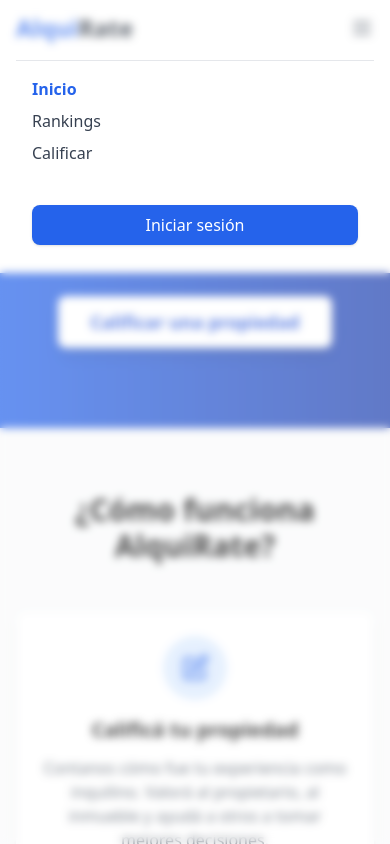
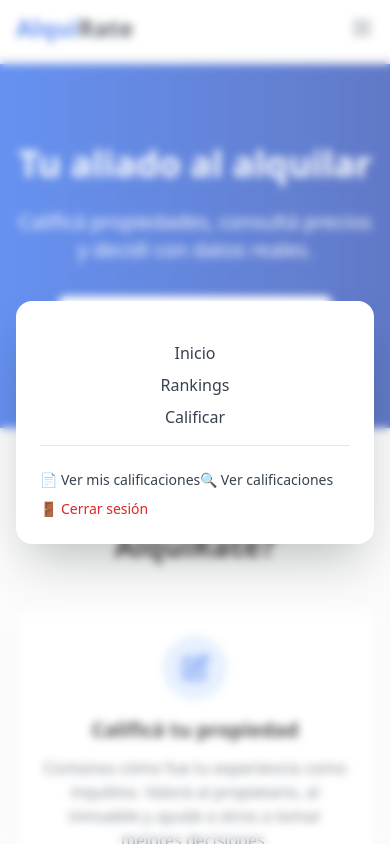
Before and after one commit to BigDataServicesllc/alquiratedocker, a React (Create React App) app in the folder frontend/: page / in a window 390 px wide. Both pictures are taken after a click on the button 362 px from the left and 28 px from the top of the page. Shown: the top 844 px of the page. Built offline with nearby package versions, Linux system fonts and the light colour scheme.

Commit message:
fix: mejoras en la visual del menu en dispositivos moviles

```diff
--- a/frontend/src/components/LayoutHeader.js
+++ b/frontend/src/components/LayoutHeader.js
@@ -7,7 +7,6 @@ const LayoutHeader = ({ currentPage, setCurrentPage, setShowLoginModal }) => {
   const menuRef = useRef(null);
 
   const toggleMenu = () => setIsMenuOpen(!isMenuOpen);
-  const toggleUserMenu = () => setShowUserMenu(!showUserMenu);
 
   useEffect(() => {
     const storedUser = localStorage.getItem("alquirateUser");
@@ -32,7 +31,7 @@ const LayoutHeader = ({ currentPage, setCurrentPage, setShowLoginModal }) => {
   const avatarSrc = user?.photoURL || `https://api.dicebear.com/7.x/initials/svg?seed=${encodeURIComponent(user?.email || 'user')}`;
 
   return (
-    <header className="bg-white shadow-sm fixed top-0 left-0 right-0 z-50">
+    <header className="bg-white shadow-sm fixed top-0 left-0 right-0 z-10">
       <div className="container mx-auto px-4 py-3">
         <div className="flex justify-between items-center">
           <h1
@@ -43,51 +42,26 @@ const LayoutHeader = ({ currentPage, setCurrentPage, setShowLoginModal }) => {
           </h1>
 
           <div className="hidden md:flex items-center space-x-6">
-            <button onClick={() => setCurrentPage('home')} className={`text-gray-600 hover:text-blue-600 transition-colors ${currentPage === 'home' ? 'font-semibold text-blue-600' : ''}`}>Inicio</button>
-            <button onClick={() => setCurrentPage('rankings')} className={`text-gray-600 hover:text-blue-600 transition-colors ${currentPage === 'rankings' ? 'font-semibold text-blue-600' : ''}`}>Rankings</button>
-            <button onClick={() => setCurrentPage('addReview')} className={`text-gray-600 hover:text-blue-600 transition-colors ${currentPage === 'addReview' ? 'font-semibold text-blue-600' : ''}`}>Calificar</button>
+            <button onClick={() => setCurrentPage('home')} className={`text-gray-600 hover:text-blue-600 ${currentPage === 'home' ? 'font-semibold text-blue-600' : ''}`}>Inicio</button>
+            <button onClick={() => setCurrentPage('rankings')} className={`text-gray-600 hover:text-blue-600 ${currentPage === 'rankings' ? 'font-semibold text-blue-600' : ''}`}>Rankings</button>
+            <button onClick={() => setCurrentPage('addReview')} className={`text-gray-600 hover:text-blue-600 ${currentPage === 'addReview' ? 'font-semibold text-blue-600' : ''}`}>Calificar</button>
 
             {user ? (
               <div className="relative" ref={menuRef}>
                 <img
                   src={avatarSrc}
                   alt="avatar"
-                  className="w-9 h-9 rounded-full cursor-pointer border border-gray-300 hover:shadow-md transition"
-                  onClick={toggleUserMenu}
+                  className="w-9 h-9 rounded-full cursor-pointer border border-gray-300"
+                  onClick={() => setShowUserMenu(!showUserMenu)}
                 />
-                <div
-                  className={`absolute right-0 mt-2 w-60 bg-white border border-gray-200 rounded-xl shadow-lg text-sm z-50 transition-all duration-200 ${
-                    showUserMenu ? 'opacity-100 translate-y-0 pointer-events-auto' : 'opacity-0 -translate-y-2 pointer-events-none'
-                  }`}
-                >
-                  <div className="px-4 py-3 border-b text-gray-800">
-                    <p className="font-medium truncate">{user.email}</p>
+                {showUserMenu && (
+                  <div className="absolute right-0 mt-2 w-60 bg-white border rounded-xl shadow-lg text-sm text-gray-700 z-50 p-4">
+                    <div className="font-medium truncate mb-2 text-sm text-gray-900">{user.email}</div>
+                    <button onClick={() => setCurrentPage('myReviews')} className="block px-4 py-2 hover:bg-gray-100 w-full text-left">📄 Ver mis calificaciones</button>
+                    <button onClick={() => setCurrentPage('rankings')} className="block px-4 py-2 hover:bg-gray-100 w-full text-left">🔍 Ver calificaciones</button>
+                    <button onClick={handleLogout} className="block px-4 py-2 text-red-600 hover:bg-gray-100 w-full text-left">🚪 Cerrar sesión</button>
                   </div>
-                  <button
-                    onClick={() => {
-                      setCurrentPage('myReviews');
-                      setShowUserMenu(false);
-                    }}
-                    className="flex items-center gap-2 px-4 py-2 hover:bg-gray-100 w-full text-left"
-                  >
-                    <span className="text-lg">📄</span> Ver mis calificaciones
-                  </button>
-                  <button
-                    onClick={() => {
-                      setCurrentPage('rankings');
-                      setShowUserMenu(false);
-                    }}
-                    className="flex items-center gap-2 px-4 py-2 hover:bg-gray-100 w-full text-left"
-                  >
-                    <span className="text-lg">🔍</span> Ver calificaciones
-                  </button>
-                  <button
-                    onClick={handleLogout}
-                    className="flex items-center gap-2 px-4 py-2 text-red-600 hover:bg-gray-100 w-full text-left"
-                  >
-                    <span className="text-lg">🚪</span> Cerrar sesión
-                  </button>
-                </div>
+                )}
               </div>
             ) : (
               <button
@@ -106,43 +80,32 @@ const LayoutHeader = ({ currentPage, setCurrentPage, setShowLoginModal }) => {
           </button>
         </div>
 
+        {/* Menú Mobile tipo tarjeta */}
         {isMenuOpen && (
-          <>
-            <div className="fixed inset-0 bg-white/30 backdrop-blur-sm z-40 md:hidden"></div>
-            <div className="md:hidden mt-4 pb-4 border-t pt-4 relative z-50 bg-white rounded-b-xl">
-              <nav className="flex flex-col gap-4 text-left px-4">
-                <div className="space-y-2">
-                  <button onClick={() => { setCurrentPage('home'); setIsMenuOpen(false); }} className={`block text-base ${currentPage === 'home' ? 'text-blue-600 font-semibold' : 'text-gray-700'}`}>Inicio</button>
-                  <button onClick={() => { setCurrentPage('rankings'); setIsMenuOpen(false); }} className={`block text-base ${currentPage === 'rankings' ? 'text-blue-600 font-semibold' : 'text-gray-700'}`}>Rankings</button>
-                  <button onClick={() => { setCurrentPage('addReview'); setIsMenuOpen(false); }} className={`block text-base ${currentPage === 'addReview' ? 'text-blue-600 font-semibold' : 'text-gray-700'}`}>Calificar</button>
+          <div className="fixed inset-0 bg-white/30 backdrop-blur-sm z-40 flex justify-center items-center md:hidden">
+            <div className="bg-white w-11/12 max-w-sm rounded-2xl shadow-2xl p-6 space-y-4">
+              {user && (
+                <div className="flex flex-col items-center text-center">
+                  <img
+                    src={avatarSrc}
+                    alt="avatar"
+                    className="w-16 h-16 rounded-full border border-gray-300 mb-2"
+                  />
+                  <p className="text-sm font-medium text-gray-700 truncate">{user.email}</p>
                 </div>
-
-                {user && (
-                  <div className="mt-6 border-t pt-4 space-y-3">
-                    <div className="flex items-center gap-3">
-                      <img src={avatarSrc} alt="avatar" className="w-10 h-10 rounded-full border" />
-                      <p className="text-sm text-gray-800 truncate">{user.email}</p>
-                    </div>
-                    <button onClick={() => { setCurrentPage('myReviews'); setIsMenuOpen(false); }} className="text-gray-700 text-base flex items-center gap-2">
-                      📄 Ver mis calificaciones
-                    </button>
-                    <button onClick={() => { setCurrentPage('rankings'); setIsMenuOpen(false); }} className="text-gray-700 text-base flex items-center gap-2">
-                      🔍 Ver calificaciones
-                    </button>
-                    <button onClick={handleLogout} className="text-red-600 text-base flex items-center gap-2">
-                      🚪 Cerrar sesión
-                    </button>
-                  </div>
-                )}
-
-                {!user && (
-                  <button onClick={() => { setShowLoginModal(true); setIsMenuOpen(false); }} className="mt-6 bg-blue-600 text-white text-center font-medium px-4 py-2 rounded-lg shadow hover:bg-blue-700 hover:shadow-md transition">
-                    Iniciar sesión
-                  </button>
-                )}
-              </nav>
+              )}
+              <div className="flex flex-col space-y-2 mt-4">
+                <button onClick={() => { setCurrentPage('home'); setIsMenuOpen(false); }} className="text-gray-700 hover:text-blue-600">Inicio</button>
+                <button onClick={() => { setCurrentPage('rankings'); setIsMenuOpen(false); }} className="text-gray-700 hover:text-blue-600">Rankings</button>
+                <button onClick={() => { setCurrentPage('addReview'); setIsMenuOpen(false); }} className="text-gray-700 hover:text-blue-600">Calificar</button>
+              </div>
+              <div className="border-t pt-4 space-y-2">
+                <button onClick={() => { setCurrentPage('myReviews'); setIsMenuOpen(false); }} className="text-sm text-gray-700 hover:text-blue-600">📄 Ver mis calificaciones</button>
+                <button onClick={() => { setCurrentPage('rankings'); setIsMenuOpen(false); }} className="text-sm text-gray-700 hover:text-blue-600">🔍 Ver calificaciones</button>
+                <button onClick={() => { handleLogout(); setIsMenuOpen(false); }} className="text-sm text-red-600 hover:text-red-800">🚪 Cerrar sesión</button>
+              </div>
             </div>
-          </>
+          </div>
         )}
       </div>
     </header>
```
